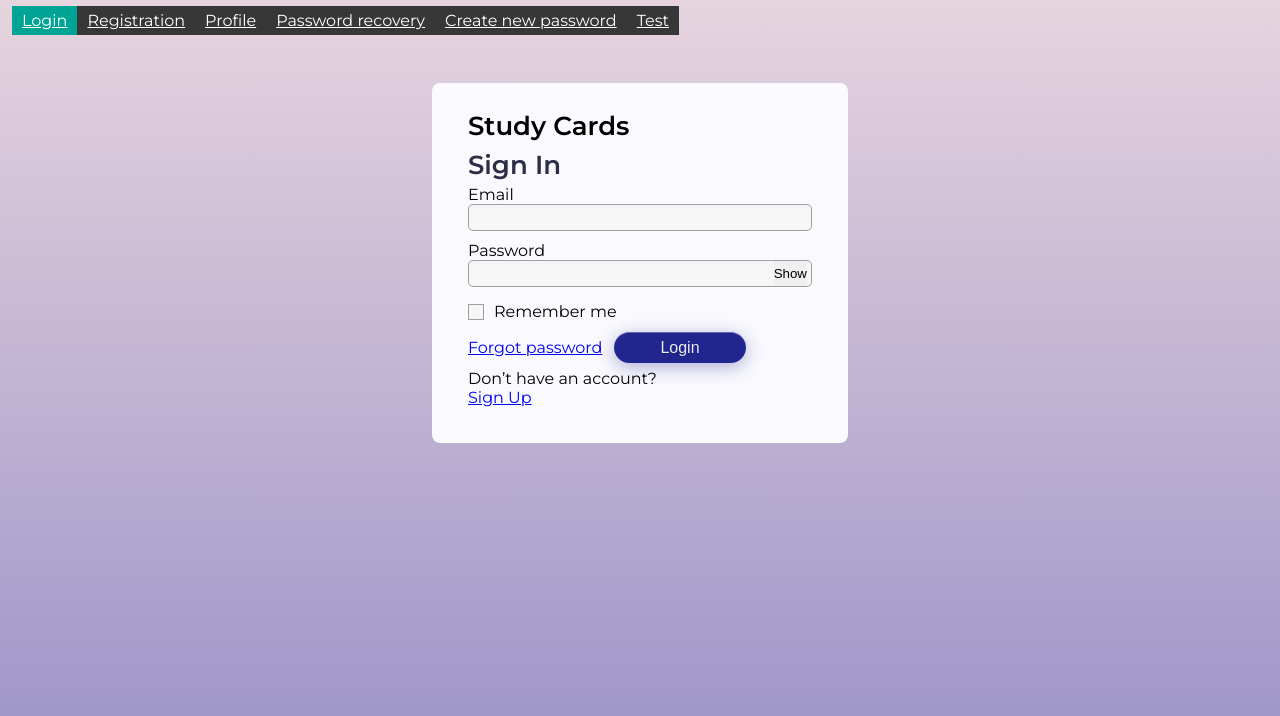
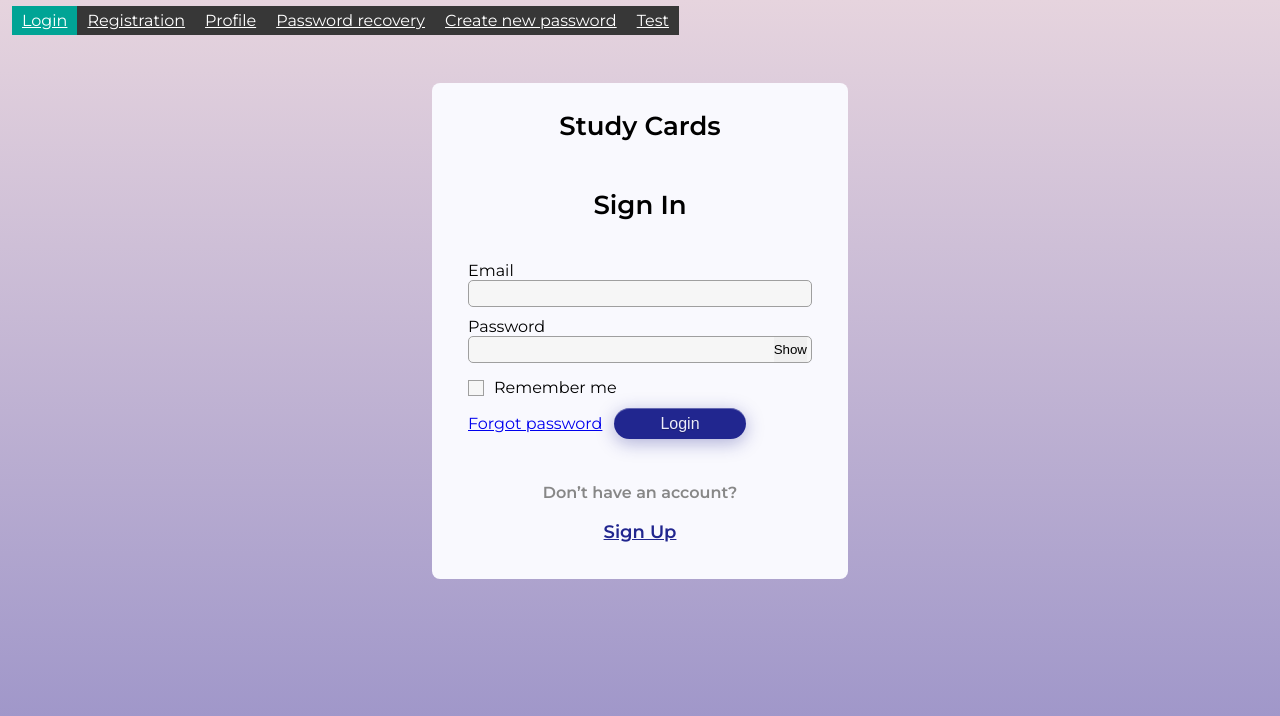
Before and after one commit to alexbrilevski/study-cards, a React (Vite) app: page /#/login in a window 1280 px wide. Shown: the top 716 px of the page. Built offline with nearby package versions, Linux system fonts and the light colour scheme; no server answers.

Commit message:
feat(UI): Add generic style for form header and footer

```diff
--- a/src/features/auth/Login/ui/Login.tsx
+++ b/src/features/auth/Login/ui/Login.tsx
@@ -14,11 +14,15 @@ export const Login = () => {
 
   return (
     <div className='form-container'>
-      <Logo />
-      <h1>Sign In</h1>
+      <div className='form-header'>
+        <Logo />
+        <h1>Sign In</h1>
+      </div>
       <LoginForm />
-      <p>Don’t have an account?</p>
-      <NavLink to={PATH.REGISTRATION}>Sign Up</NavLink>
+      <div className='form-footer'>
+        <p>Don’t have an account?</p>
+        <NavLink to={PATH.REGISTRATION}>Sign Up</NavLink>
+      </div>
     </div>
   );
 };
--- a/src/features/auth/PasswordRecovery/ui/NewPassword.tsx
+++ b/src/features/auth/PasswordRecovery/ui/NewPassword.tsx
@@ -34,8 +34,10 @@ export const NewPassword = () => {
 
   return (
     <div className='form-container'>
-      <Logo />
-      <h1>Create new password</h1>
+      <div className='form-header'>
+        <Logo />
+        <h1>Create new password</h1>
+      </div>
       <form onSubmit={handleSetNewPassword}>
         <span>Password</span>
         <InputText type={'password'} value={password} onChangeText={setPassword} />
--- a/src/features/auth/PasswordRecovery/ui/PasswordRecovery.tsx
+++ b/src/features/auth/PasswordRecovery/ui/PasswordRecovery.tsx
@@ -15,11 +15,15 @@ export const PasswordRecovery = () => {
 
   return (
     <div className='form-container'>
-      <Logo />
-      <h1>Forgot your password?</h1>
+      <div className='form-header'>
+        <Logo />
+        <h1>Forgot your password?</h1>
+      </div>
       <PasswordRecoveryForm />
-      <p>Did you remember your password?</p>
-      <NavLink to={PATH.LOGIN}>Try logging in</NavLink>
+      <div className='form-footer'>
+        <p>Did you remember your password?</p>
+        <NavLink to={PATH.LOGIN}>Try logging in</NavLink>
+      </div>
     </div>
   );
 };
--- a/src/features/auth/PasswordRecovery/ui/PasswordRecoveryConfirm.tsx
+++ b/src/features/auth/PasswordRecovery/ui/PasswordRecoveryConfirm.tsx
@@ -8,8 +8,10 @@ export const PasswordRecoveryConfirm = () => {
 
   return (
     <div className='form-container'>
-      <Logo />
-      <h1>Check Email</h1>
+      <div className='form-header'>
+        <Logo />
+        <h1>Check Email</h1>
+      </div>
       <p>{`We've sent an Email with instructions to ${recoveryEmail}`}</p>
     </div>
   );
--- a/src/features/auth/Registration/ui/Registration.tsx
+++ b/src/features/auth/Registration/ui/Registration.tsx
@@ -22,9 +22,12 @@ export const Registration = () => {
 
   return (
     <div className='form-container'>
-      <Logo />
-      <h1>Sign Up</h1>
+      <div className='form-header'>
+        <Logo />
+        <h1>Sign Up</h1>
+      </div>
       <RegistrationFrom />
+      <div className='form-footer'></div>
     </div>
   );
 };
--- a/src/index.css
+++ b/src/index.css
@@ -10,6 +10,8 @@
 
 body {
   font-family: 'Montserrat', sans-serif;
+  font-size: 16px;
+  color: #000;
 }
 
 header,
@@ -28,7 +30,6 @@ figure {
 }
 
 h1 {
-  color: #2d2e46;
   font-size: 26px;
   font-weight: 600;
   line-height: 39px;
@@ -36,7 +37,6 @@ h1 {
 
 h2 {
   margin: 32px 0;
-  color: #2e2e46;
   font-size: 22px;
   font-weight: 600;
   line-height: 33px;
@@ -44,7 +44,6 @@ h2 {
 
 h4 {
   margin: 20px 0;
-  color: #2d2e46;
   font-size: 18px;
   font-weight: 600;
 }
--- a/src/main/ui/App.css
+++ b/src/main/ui/App.css
@@ -13,6 +13,44 @@
   border-radius: 8px;
 }
 
+.form-header,
+.form-footer {
+  display: flex;
+  flex-direction: column;
+  gap: 16px;
+  text-align: center;
+}
+
+.form-header {
+  margin-bottom: 36px;
+}
+
+.form-header h1 {
+  margin-top: 24px;
+}
+
+.form-footer {
+  margin-top: 36px;
+}
+
+.form-footer p {
+  color: #878787;
+  line-height: 24px;
+  font-weight: 600;
+}
+
+.form-footer a {
+  font-size: 18px;
+  color: #21268f;
+  font-weight: 600;
+  text-decoration: underline;
+  transition: color 0.1s ease;
+}
+
+.form-footer a:hover {
+  color: #191d69;
+}
+
 @media (max-width: 413px) {
   .form-container {
     width: 100%;
```
